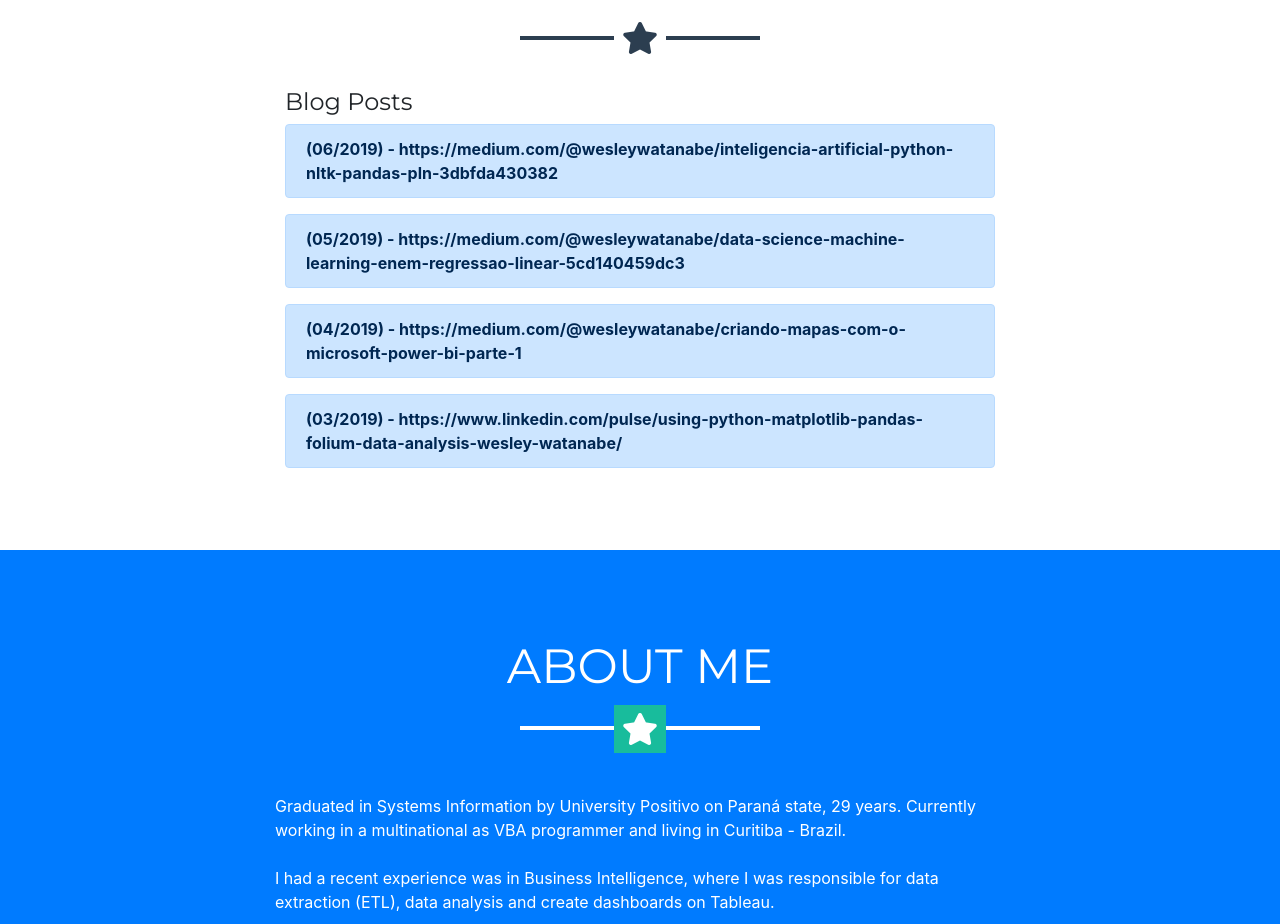
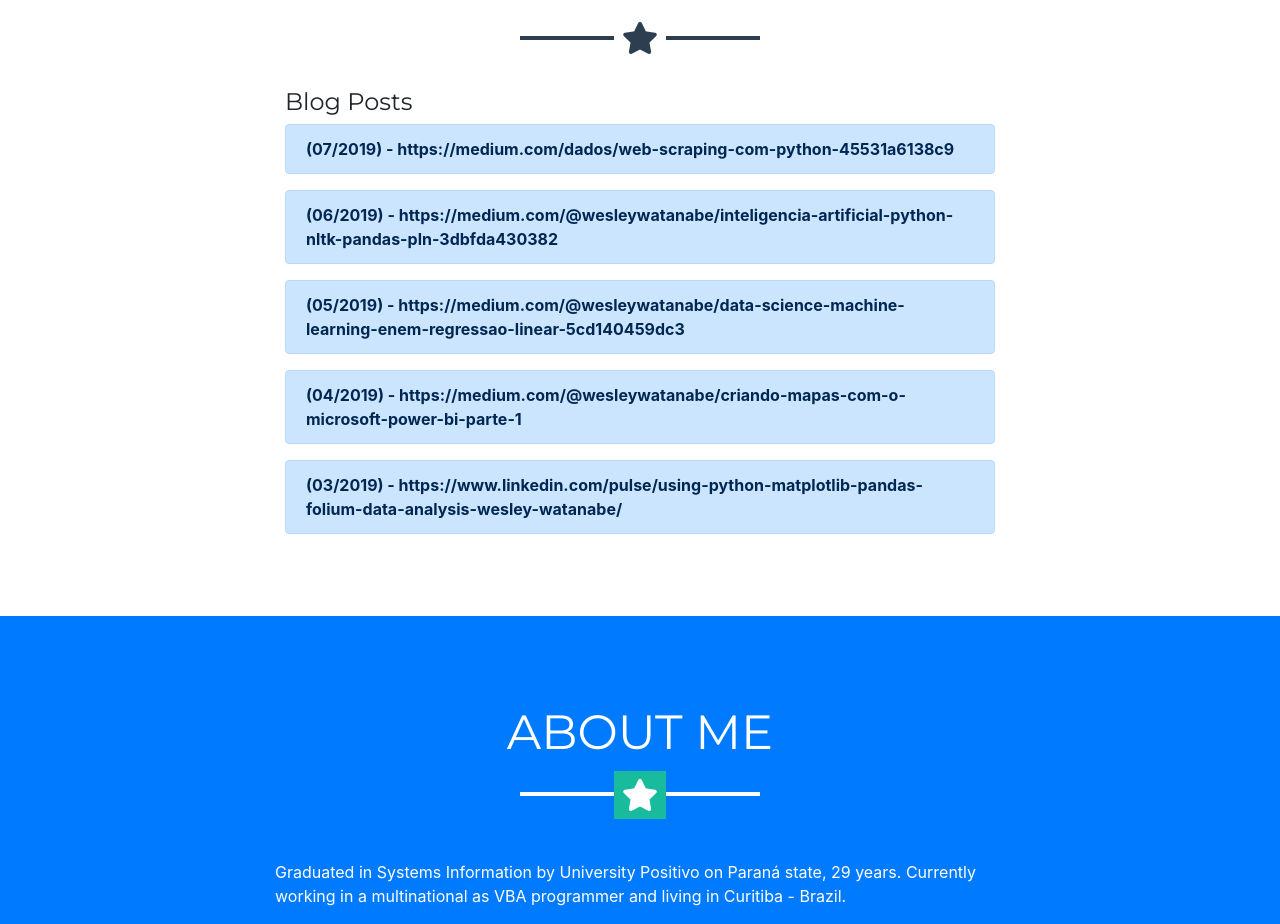
Before and after one commit to wesleykaoru/Home, a website with bundled scripts: page index.html in a window 1280 px wide. Shown: the part 820-1744 px from the top of the page. Built offline with nearby package versions, Linux system fonts and the light colour scheme.

Commit message:
New article

```diff
--- a/index.html
+++ b/index.html
@@ -72,6 +72,13 @@
 
 
         <h4>Blog Posts</h4>
+
+
+         <div class="alert alert-primary" role="alert">
+        <a href="https://medium.com/dados/web-scraping-com-python-45531a6138c9" class="alert-link">
+        (07/2019) -  https://medium.com/dados/web-scraping-com-python-45531a6138c9</a>
+        </div>
+
 
          <div class="alert alert-primary" role="alert">
         <a href="https://medium.com/@wesleywatanabe/inteligencia-artificial-python-nltk-pandas-pln-3dbfda430382" class="alert-link">
```
